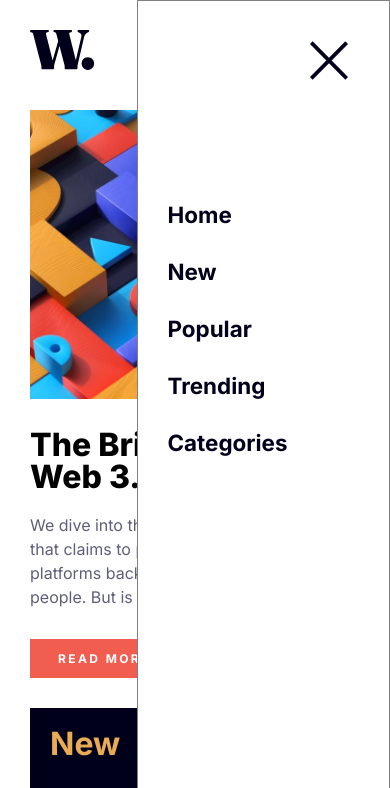
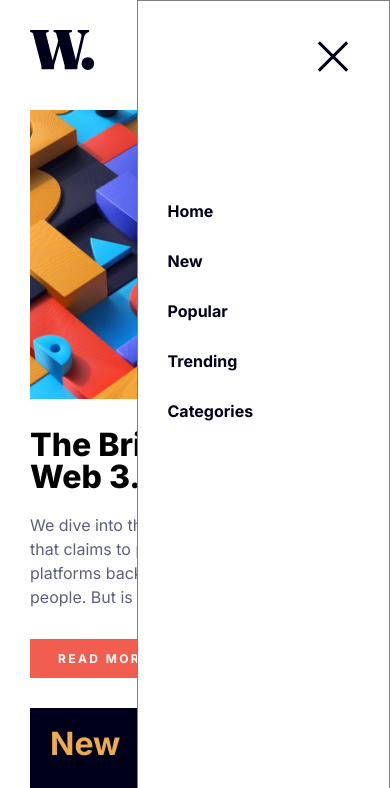
Before and after one commit to brishtiGitH/NewsPage, a plain HTML site: page index.html in a window 390 px wide. Both pictures are taken after a click on the picture 340 px from the left and 50 px from the top of the page. Shown: the top 788 px of the page. Drawn offline with Linux system fonts and the light colour scheme.

Commit message:
Update styles.css

```diff
--- a/styles.css
+++ b/styles.css
@@ -62,12 +62,11 @@ header li:hover{
     position: absolute;
     top:40px;
     right: 40px;
-    width: 2.5rem;
 }
 
 #mobileMenu li{
     list-style-type: none;
-    font-size: 1.4rem;
+    font-size: 1rem;
     font-weight: 600;
     color: hsl(240, 100%, 5%);
     margin-bottom: 30px;
```
